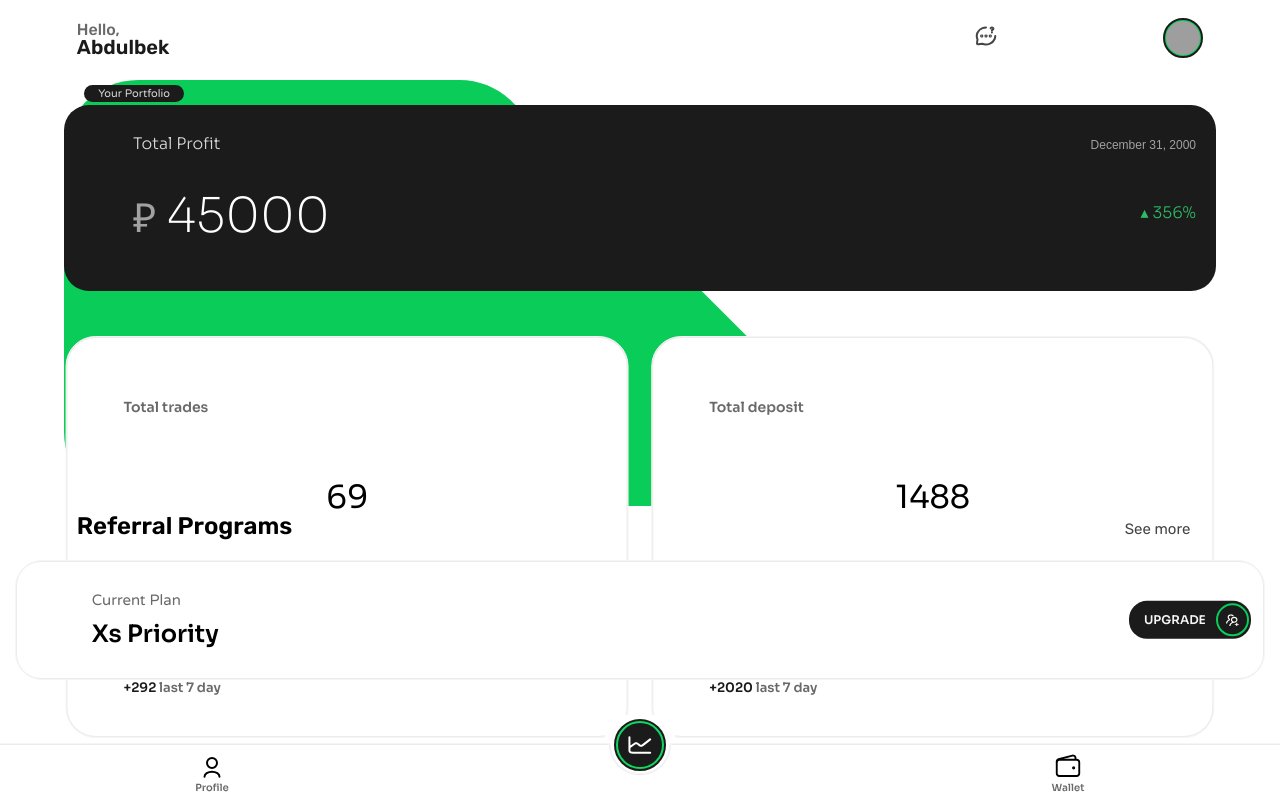
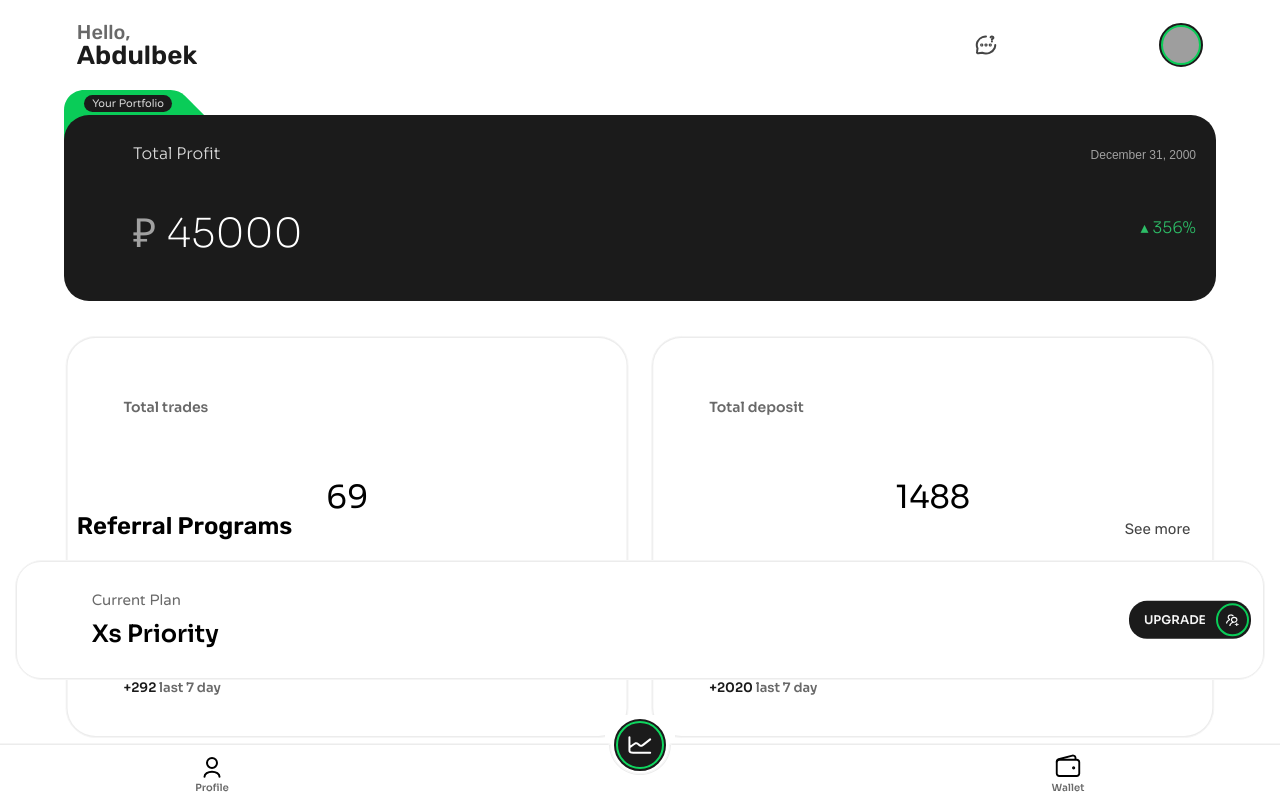
Before and after one commit to CryXxXx/nnn, a plain HTML site: page index.html in a window 1280 px wide. Drawn offline with Linux system fonts and the light colour scheme; grey boxes are pictures that could not be loaded; a web font is replaced by a local one.

Commit message:
Update style-profile.css

```diff
--- a/style-profile.css
+++ b/style-profile.css
@@ -506,13 +506,14 @@
     }
 }
 
-@media (min-height: 776px) {
+@media (min-height: 740px) {
     .container {
         height: 28vh;
+        top: 90px;
     }
 
     .trapezoid-svg {
-        width: 65%; /* Ширина SVG */
+        width: auto; /* Ширина SVG */
         height: auto;
     }
 
@@ -521,7 +522,7 @@
     }
 
     .small-black-rectangle {
-        width: 100px;
+        width: 88px;
         height: 17px;
         top: 5px;
     }
@@ -543,8 +544,8 @@
     }
 
     .profit-amount {
-        font-size: 48px;
-        top: 43%;
+        font-size: 40px;
+        top: 48%;
         left: 6%;
     }
 
@@ -554,7 +555,7 @@
 
     .percent {
         font-size: 16px;
-        top: 52%;
+        top: 55%;
         right: 20px;
     }
 
@@ -562,4 +563,36 @@
         content: '▴ ';
         font-size: 16px;
     }
+
+    .medium-text {
+        font-size: 20px;
+        top: 20px; /* Отступ сверху на 20 пикселей */
+        left: 6%; /* Отступ слева на 20 пикселей */
+    }
+
+    .nickname {
+        font-size: 26px;
+        top: 40px; /* Смещение на 40 пикселей от верха */
+        left: 6%;
+    }
+
+    .green-circle {
+        width: 44px; /* Диаметр круга */
+        height: 44px; /* Диаметр круга */
+        top: 23px; /* Отступ сверху на 20 пикселей */
+        right: 6%; /* Отступ справа на 20 пикселей */
+    }
+
+    .inner-circle {
+        width: 36px; /* Диаметр внутреннего круга */
+        height: 36px; /* Диаметр внутреннего круга */
+        border-radius: 50%; /* Скругление углов до круга */
+        overflow: hidden; /* Обрезка содержимого до формы круга */
+    }
+
+    .svg-container {
+        position: absolute;
+        top: 34px; /* Отступ сверху на 20 пикселей */
+        right: 22%; /* Отступ справа на 20 пикселей */
+    }
 }
```
